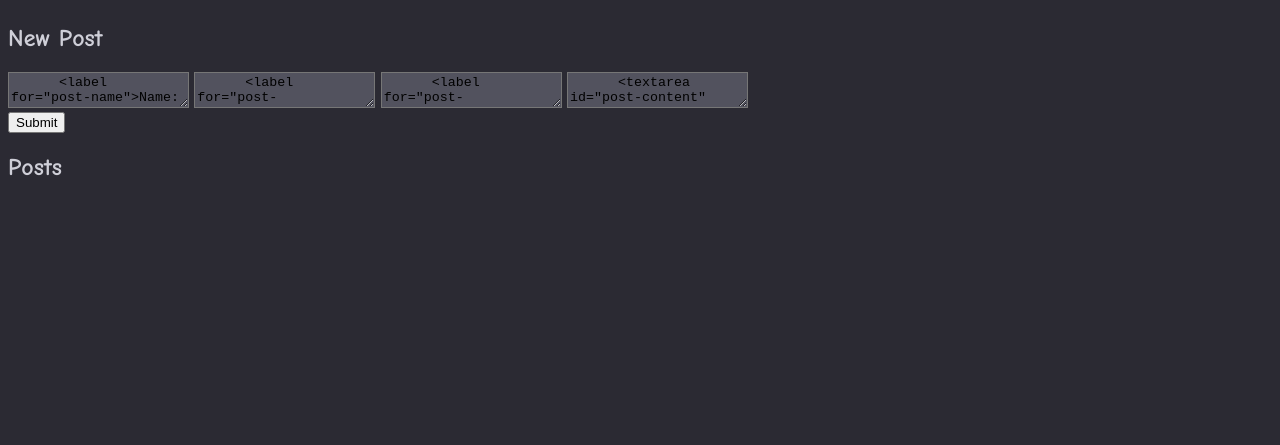
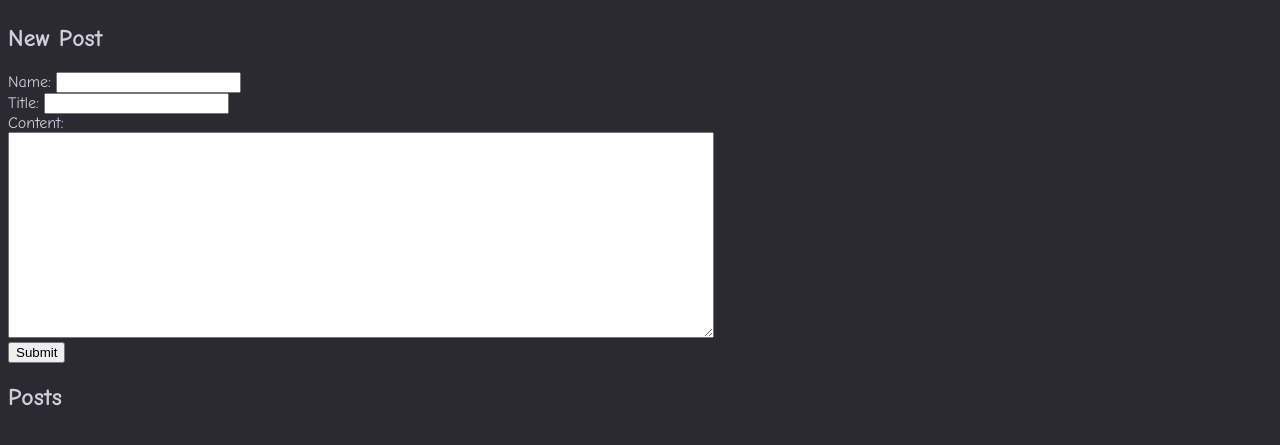
Before and after one commit to MonkeyMan1030/MonkeyMan1030.github.co, a plain HTML site: page forum/index.html in a window 1280 px wide. Shown: the part 131-576 px from the top of the page. Drawn offline with nearby package versions, Linux system fonts and the light colour scheme; no server answers.

Commit message:
Update index.html

```diff
--- a/forum/index.html
+++ b/forum/index.html
@@ -43,24 +43,16 @@
 
     <h2>New Post</h2>
     <form id="new-post-form">
-        <textarea style="background-color:#52525e;">
       <label for="post-name">Name:</label>
       <input type="text" id="post-name" name="post-name" required>
         <br>
-        </textarea>
-        <textarea style="background-color:#52525e;">
       <label for="post-title">Title:</label>
       <input type="text" id="post-title" name="post-title" required>
         <br>
-        </textarea>
-        <textarea style="background-color:#52525e;">
       <label for="post-content">Content:</label>
         <br>
-        </textarea>
-        <textarea style="background-color:#52525e;">
       <textarea id="post-content" name="post-content" required></textarea>
         <br>
-        </textarea>
       <button type="submit">Submit</button>
     </form>
 
```
